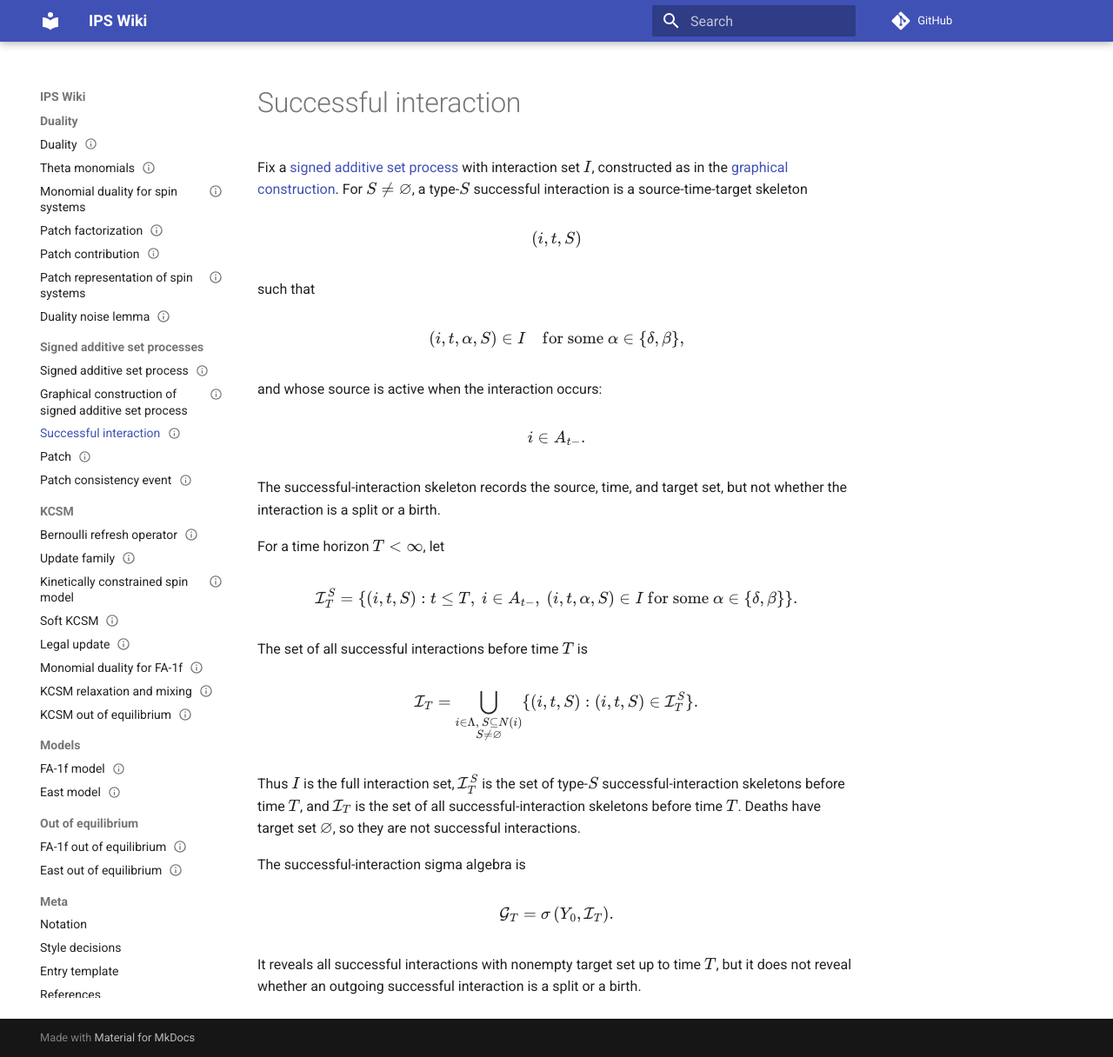
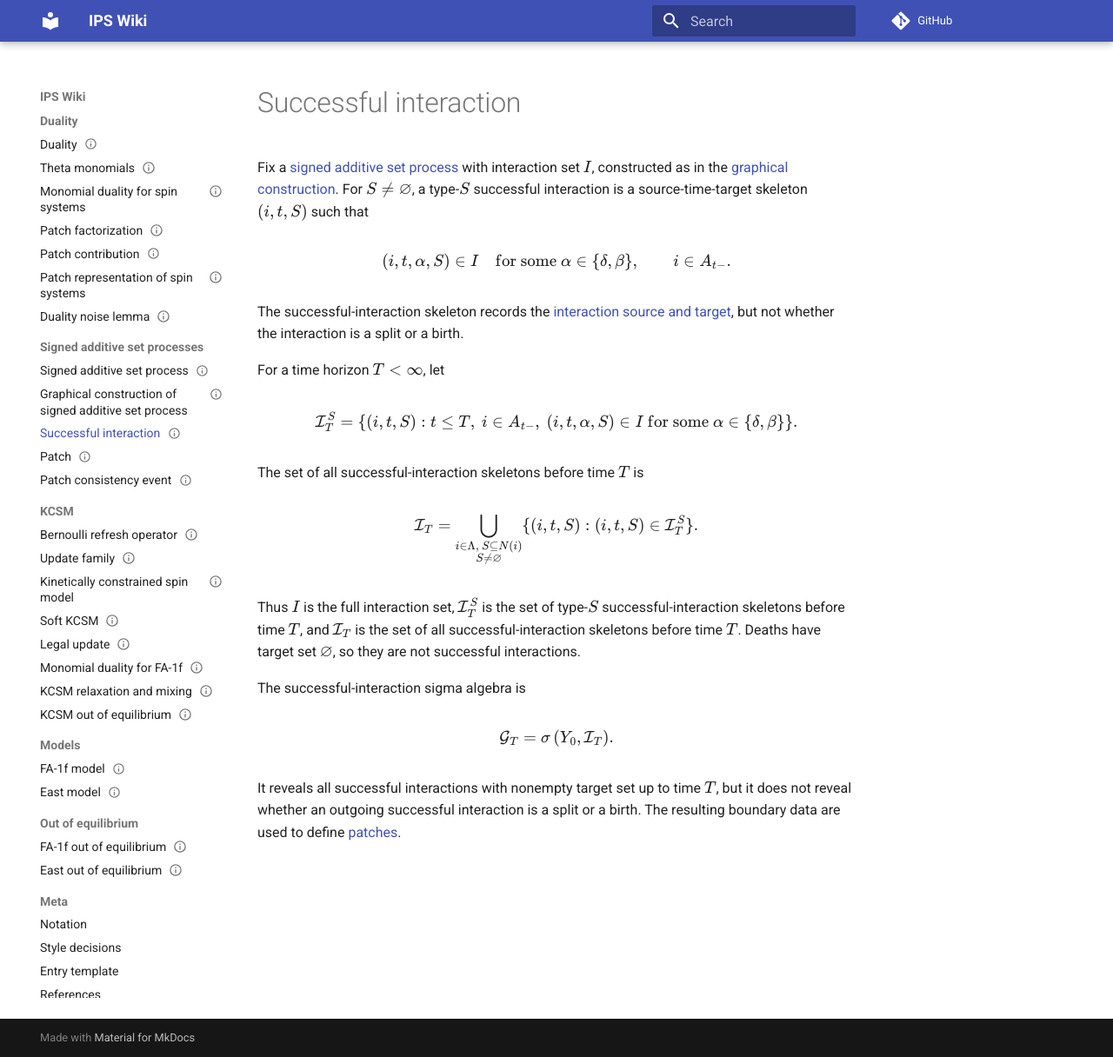
Before and after one commit to maciejgluchowski86-beep/ips-wiki, an MkDocs documentation site: the page built from docs/entries/successful-interaction.md, in a window 1280 px wide and 1216 px high. Shown: the whole window at 87% size. Built offline with MkDocs 1.6.1 and Material for MkDocs 9.7.7, drawn with Linux system fonts in a browser that asks for light colours; comment, search, counter and statistics services are not loaded.

Commit message:
smooth display prose in successful interaction

```diff
--- a/docs/entries/successful-interaction.md
+++ b/docs/entries/successful-interaction.md
@@ -9,26 +9,16 @@ tags:
 
 # Successful interaction
 
-Fix a [signed additive set process](signed-additive-set-process.md) with interaction set \(I\), constructed as in the [graphical construction](graphical-construction-of-signed-additive-set-process.md). For \(S\ne\vn\), a type-\(S\) successful interaction is a source-time-target skeleton
-
-$$
-(i,t,S)
-$$
-
-such that
+Fix a [signed additive set process](signed-additive-set-process.md) with interaction set \(I\), constructed as in the [graphical construction](graphical-construction-of-signed-additive-set-process.md). For \(S\ne\vn\), a type-\(S\) successful interaction is a source-time-target skeleton \((i,t,S)\) such that
 
 $$
 (i,t,\alpha,S)\in I
 \quad\text{for some }\alpha\in\{\delta,\beta\},
+\qquad
+ i\in A_{t-}.
 $$
 
-and whose source is active when the interaction occurs:
-
-$$
-i\in A_{t-}.
-$$
-
-The successful-interaction skeleton records the source, time, and target set, but not whether the interaction is a split or a birth.
+The successful-interaction skeleton records the [interaction source and target](graphical-construction-of-signed-additive-set-process.md#poisson-interaction-sets), but not whether the interaction is a split or a birth.
 
 For a time horizon \(T<\infty\), let
 
@@ -38,7 +28,7 @@ $$
 \{(i,t,S):t\le T,\ i\in A_{t-},\ (i,t,\alpha,S)\in I\text{ for some }\alpha\in\{\delta,\beta\}\}.
 $$
 
-The set of all successful interactions before time \(T\) is
+The set of all successful-interaction skeletons before time \(T\) is
 
 $$
 \mathcal I_T
@@ -57,4 +47,4 @@ $$
 \sigma\left(Y_0,\mathcal I_T\right).
 $$
 
-It reveals all successful interactions with nonempty target set up to time \(T\), but it does not reveal whether an outgoing successful interaction is a split or a birth.
+It reveals all successful interactions with nonempty target set up to time \(T\), but it does not reveal whether an outgoing successful interaction is a split or a birth. The resulting boundary data are used to define [patches](patch.md).
```
